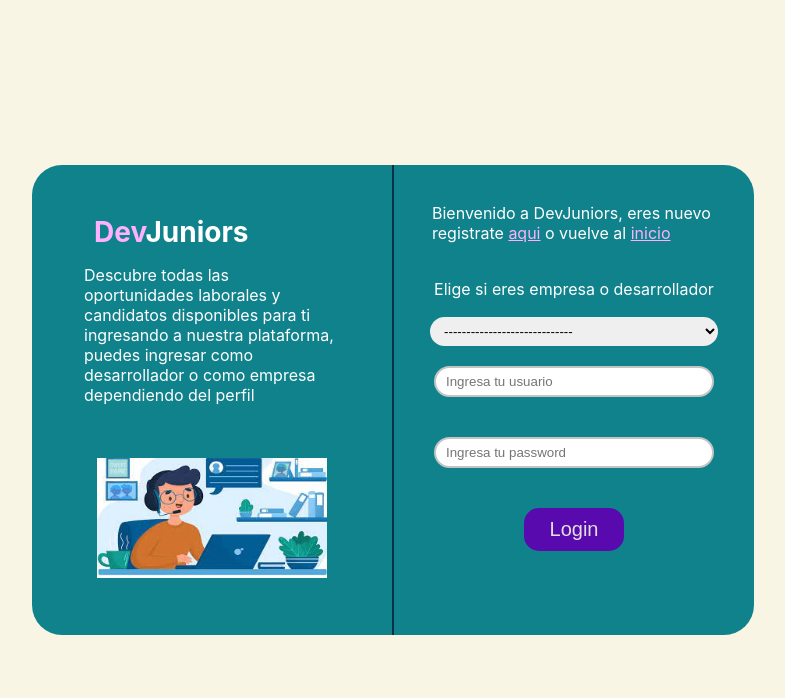
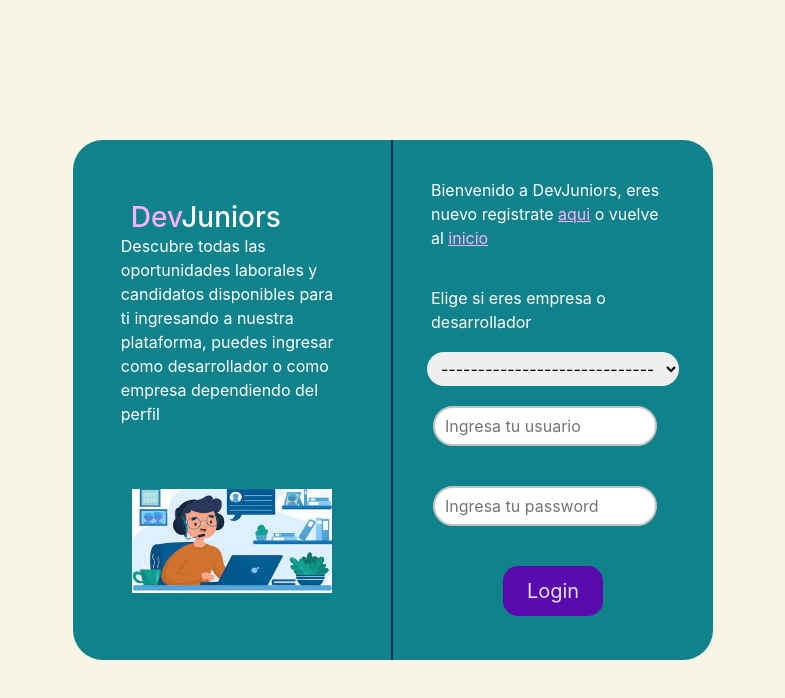
Before and after one commit to Sebastian-123-web/codeJunior, a React (Create React App) app: page /login in a window 1280 px wide. Shown: the top 698 px of the page, without its empty margins (247-1032 px from the left). Built offline with nearby package versions, Linux system fonts and the light colour scheme.

Commit message:
cambio de home y login

```diff
--- a/public/index.html
+++ b/public/index.html
@@ -25,6 +25,7 @@
       Learn how to configure a non-root public URL by running `npm run build`.
     -->
     <title>React App</title>
+    <link href="https://cdn.jsdelivr.net/npm/bootstrap@5.3.0-alpha1/dist/css/bootstrap.min.css" rel="stylesheet" integrity="sha384-GLhlTQ8iRABdZLl6O3oVMWSktQOp6b7In1Zl3/Jr59b6EGGoI1aFkw7cmDA6j6gD" crossorigin="anonymous">
   </head>
   <body>
     <noscript>You need to enable JavaScript to run this app.</noscript>
@@ -39,5 +40,7 @@
       To begin the development, run `npm start` or `yarn start`.
       To create a production bundle, use `npm run build` or `yarn build`.
     -->
+    <script src="https://cdn.jsdelivr.net/npm/bootstrap@5.3.0-alpha1/dist/js/bootstrap.bundle.min.js" integrity="sha384-w76AqPfDkMBDXo30jS1Sgez6pr3x5MlQ1ZAGC+nuZB+EYdgRZgiwxhTBTkF7CXvN" crossorigin="anonymous"></script>
+
   </body>
 </html>
--- a/src/components/Home/LoginHome/LoginHome.css
+++ b/src/components/Home/LoginHome/LoginHome.css
@@ -1,6 +1,6 @@
 .container-login{
     width: 100%;
-    height: 70%;
+    height: 80%;
     display: flex;
     flex-wrap: wrap;
     justify-content: center;
@@ -10,8 +10,8 @@
 .container-right, .container-left{
     width: 25%;
     min-width: 300px;
-    height: 90%;
-    max-height: 430px;
+    height: 100%;
+    max-height: 520px;
     padding: 20px;
     background-color: #10828C;
 }
--- a/src/components/Home/MainHome/MainHome.css
+++ b/src/components/Home/MainHome/MainHome.css
@@ -102,7 +102,7 @@
 .content-title{
     width: 70%;
     margin: 0;
-    padding: 8px 0;
+    padding: 15px 0;
     color: #9D27BA;
     font-weight: bolder;
 }
@@ -160,7 +160,7 @@
     justify-content: space-around;
     /*flex-wrap: wrap;*/
     /*  completar una logica parecida  */
-    transition: all 0.5s ease;
+    transition: 2s;
 }
 
 .movements{
```
